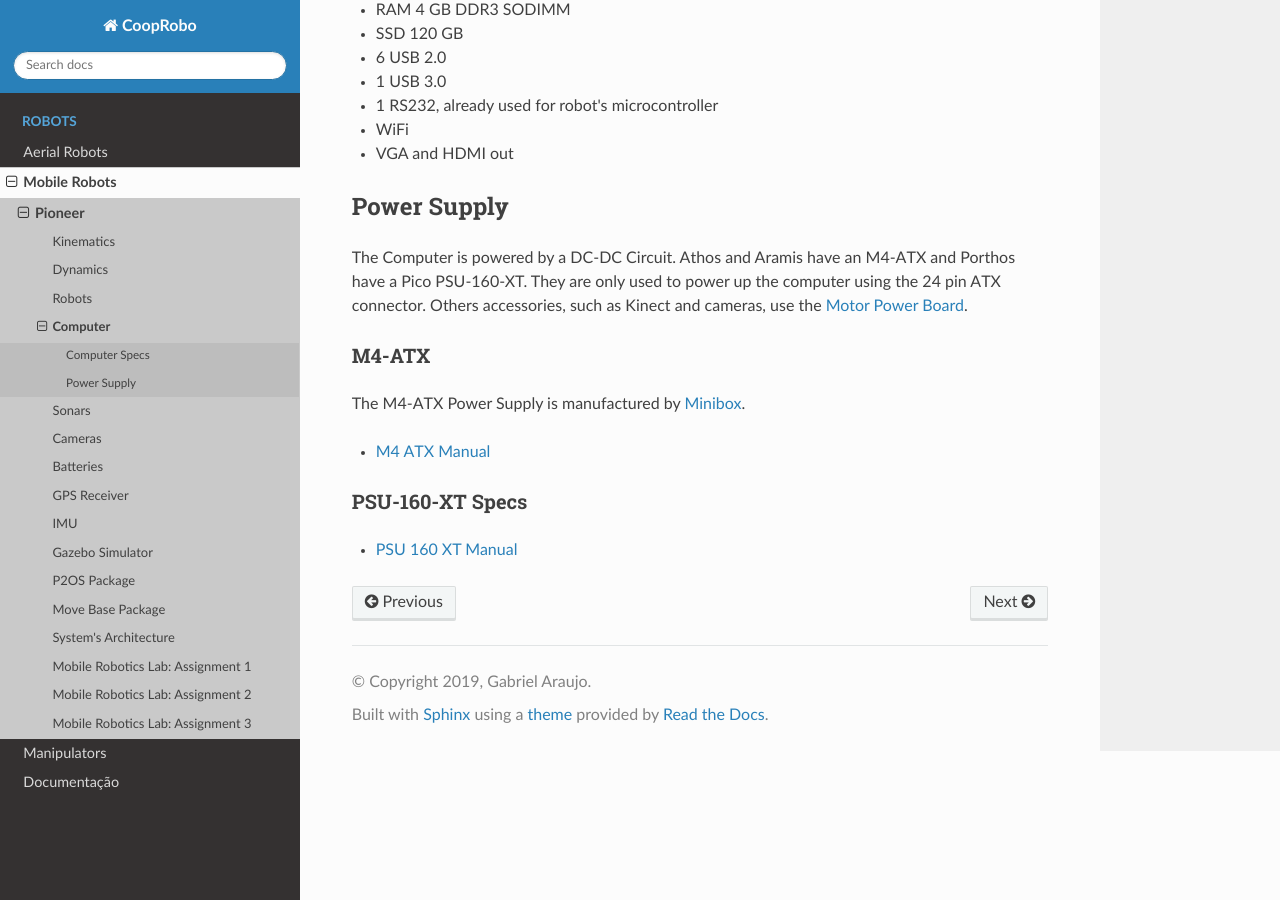
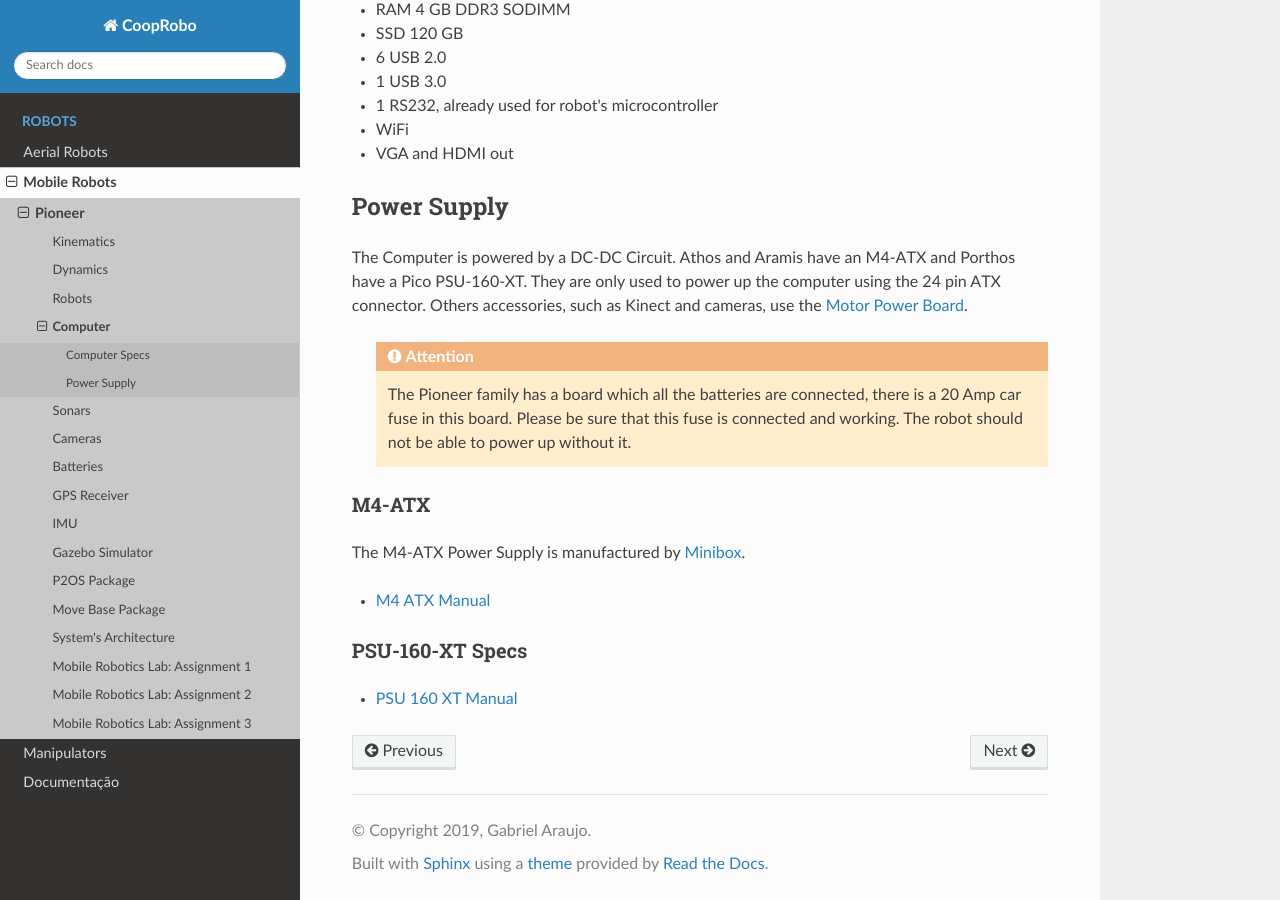
Before and after one commit to lara-unb/CoopRobo, a Sphinx documentation site: the page built from docs/source/pioneer/hard/pioneer-computer.rst, in a window 1280 px wide and 900 px high, scrolled down 612 px. Built offline with Sphinx 7.4.7 and the Read the Docs theme 2.0.0, drawn with Linux system fonts in a browser that asks for light colours; pages that are not in the unit, such as notebooks, are missing from menus.

Commit message:
Add fuse information

```diff
--- a/docs/source/pioneer/hard/pioneer-batteries.rst
+++ b/docs/source/pioneer/hard/pioneer-batteries.rst
@@ -31,6 +31,9 @@ Battery Indicators and Low Voltage Conditions
     .. note::
         The batteries voltage is monitored by a own package, this package if necessary notifies the user and shut down automatically the operating system. See more in `robot monitor`_.
 
+    .. Attention::
+        The Pioneer family has a board which all the batteries are connected, there is a 20 Amp car fuse in this board. Please be sure that this fuse is connected and working. The robot should not be able to power up without it.
+
 .. _robot monitor: monitor.html#batteries
 ..  todo: make this package
 
--- a/docs/source/pioneer/hard/pioneer-computer.rst
+++ b/docs/source/pioneer/hard/pioneer-computer.rst
@@ -30,6 +30,9 @@ Power Supply
 The Computer is powered by a DC-DC Circuit. Athos and Aramis have an M4-ATX and Porthos have a Pico PSU-160-XT.
 They are only used to power up the computer using the 24 pin ATX connector. Others accessories, such as Kinect and cameras, use the `Motor Power Board`_.
 
+    .. Attention::
+        The Pioneer family has a board which all the batteries are connected, there is a 20 Amp car fuse in this board. Please be sure that this fuse is connected and working. The robot should not be able to power up without it.
+
 .. _Motor Power Board: power_board.html
 
 M4-ATX
```
